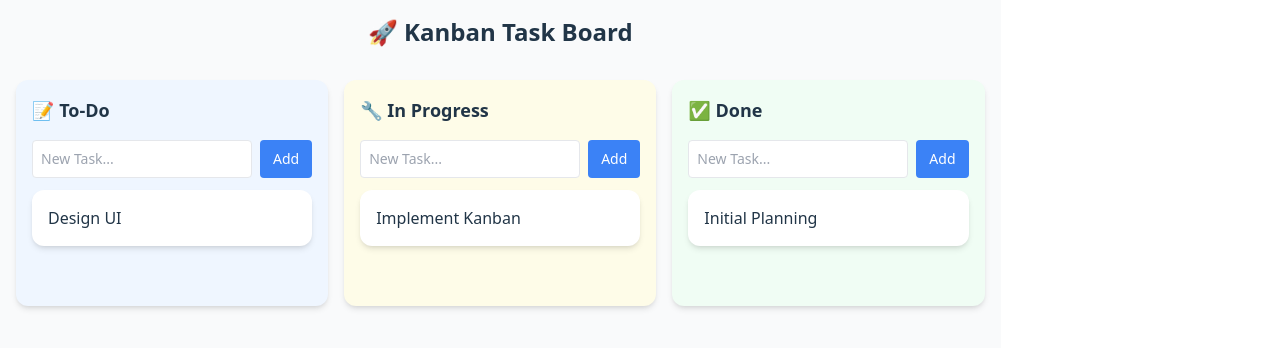
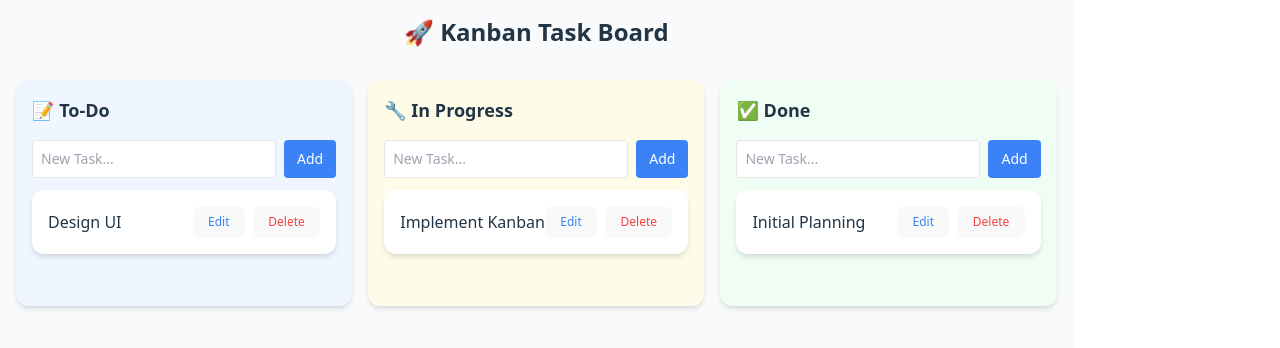
Before and after one commit to nchikhle/kanban-board, a React (Vite) app: page / in a window 1280 px wide. Shown: the top 348 px of the page. Built offline with nearby package versions, Linux system fonts and the light colour scheme.

Commit message:
Feature: Add/Edit a task

```diff
--- a/src/components/KanbanBoard.jsx
+++ b/src/components/KanbanBoard.jsx
@@ -12,23 +12,16 @@ const initialData = {
 export default function KanbanBoard() {
   const [tasks, setTasks] = useState(initialData);
   const [newTask, setNewTask] = useState({ todo: "", progress: "", done: "" });
+  const [editingTask, setEditingTask] = useState({ id: null, text: "", col: "" });
 
   const onDragEnd = (result) => {
     const { source, destination } = result;
     if (!destination) return;
-    if (
-      source.droppableId === destination.droppableId &&
-      source.index === destination.index
-    )
-      return;
+    if (source.droppableId === destination.droppableId && source.index === destination.index) return;
 
     setTasks((prev) => {
       const sourceList = Array.from(prev[source.droppableId]);
-      const destList =
-        source.droppableId === destination.droppableId
-          ? sourceList
-          : Array.from(prev[destination.droppableId]);
-
+      const destList = source.droppableId === destination.droppableId ? sourceList : Array.from(prev[destination.droppableId]);
       const [movedTask] = sourceList.splice(source.index, 1);
       destList.splice(destination.index, 0, movedTask);
 
@@ -47,6 +40,28 @@ export default function KanbanBoard() {
     setNewTask((prev) => ({ ...prev, [col]: "" }));
   };
 
+  const handleDeleteTask = (col, taskId) => {
+    setTasks((prev) => ({
+      ...prev,
+      [col]: prev[col].filter((task) => task.id !== taskId),
+    }));
+  };
+
+  const handleEditTask = (col, task) => {
+    setEditingTask({ id: task.id, text: task.text, col });
+  };
+
+  const handleSaveEdit = () => {
+    if (!editingTask.text.trim()) return;
+    setTasks((prev) => ({
+      ...prev,
+      [editingTask.col]: prev[editingTask.col].map((task) =>
+        task.id === editingTask.id ? { ...task, text: editingTask.text.trim() } : task
+      ),
+    }));
+    setEditingTask({ id: null, text: "", col: "" });
+  };
+
   return (
     <DragDropContext onDragEnd={onDragEnd}>
       <div className="grid grid-cols-1 md:grid-cols-3 gap-4 p-4">
@@ -54,19 +69,11 @@ export default function KanbanBoard() {
           <div
             key={col}
             className={`p-4 rounded-xl shadow-md ${
-              col === "todo"
-                ? "bg-blue-50"
-                : col === "progress"
-                ? "bg-yellow-50"
-                : "bg-green-50"
+              col === "todo" ? "bg-blue-50" : col === "progress" ? "bg-yellow-50" : "bg-green-50"
             }`}
           >
             <h2 className="text-lg font-bold capitalize mb-4">
-              {col === "todo"
-                ? "📝 To-Do"
-                : col === "progress"
-                ? "🔧 In Progress"
-                : "✅ Done"}
+              {col === "todo" ? "📝 To-Do" : col === "progress" ? "🔧 In Progress" : "✅ Done"}
             </h2>
 
             <div className="mb-3 flex space-x-2">
@@ -75,9 +82,7 @@ export default function KanbanBoard() {
                 placeholder="New Task..."
                 className="flex-1 border p-2 rounded text-sm"
                 value={newTask[col]}
-                onChange={(e) =>
-                  setNewTask((prev) => ({ ...prev, [col]: e.target.value }))
-                }
+                onChange={(e) => setNewTask((prev) => ({ ...prev, [col]: e.target.value }))}
               />
               <button
                 className="bg-blue-500 text-white px-3 py-1 rounded hover:bg-blue-600 text-sm"
@@ -92,29 +97,55 @@ export default function KanbanBoard() {
                 <div
                   ref={provided.innerRef}
                   {...provided.droppableProps}
-                  className={`min-h-[100px] ${
-                    snapshot.isDraggingOver ? "bg-gray-100" : ""
-                  }`}
+                  className={`min-h-[100px] ${snapshot.isDraggingOver ? "bg-gray-100" : ""}`}
                 >
                   <CardContent>
                     {items.map((task, index) => (
-                      <Draggable
-                        key={task.id}
-                        draggableId={task.id}
-                        index={index}
-                      >
+                      <Draggable key={task.id} draggableId={task.id} index={index}>
                         {(provided, snapshot) => (
                           <div
                             ref={provided.innerRef}
                             {...provided.draggableProps}
                             {...provided.dragHandleProps}
+                            className="mb-2"
                           >
-                            <Card
-                              className={`flex justify-between items-center mb-2 ${
-                                snapshot.isDragging ? "bg-white shadow-lg" : ""
-                              }`}
-                            >
-                              <span>{task.text}</span>
+                            <Card className={`flex justify-between items-center p-2 ${snapshot.isDragging ? "bg-white shadow-lg" : ""}`}>
+                              {editingTask.id === task.id ? (
+                                <div className="flex w-full space-x-2">
+                                  <input
+                                    type="text"
+                                    className="flex-1 border p-1 text-sm rounded"
+                                    value={editingTask.text}
+                                    onChange={(e) =>
+                                      setEditingTask((prev) => ({ ...prev, text: e.target.value }))
+                                    }
+                                  />
+                                  <button
+                                    className="text-green-500 text-xs hover:underline"
+                                    onClick={handleSaveEdit}
+                                  >
+                                    Save
+                                  </button>
+                                </div>
+                              ) : (
+                                <>
+                                  <span>{task.text}</span>
+                                  <div className="flex space-x-2">
+                                    <button
+                                      className="text-blue-500 text-xs hover:underline"
+                                      onClick={() => handleEditTask(col, task)}
+                                    >
+                                      Edit
+                                    </button>
+                                    <button
+                                      className="text-red-500 text-xs hover:underline"
+                                      onClick={() => handleDeleteTask(col, task.id)}
+                                    >
+                                      Delete
+                                    </button>
+                                  </div>
+                                </>
+                              )}
                             </Card>
                           </div>
                         )}
```
